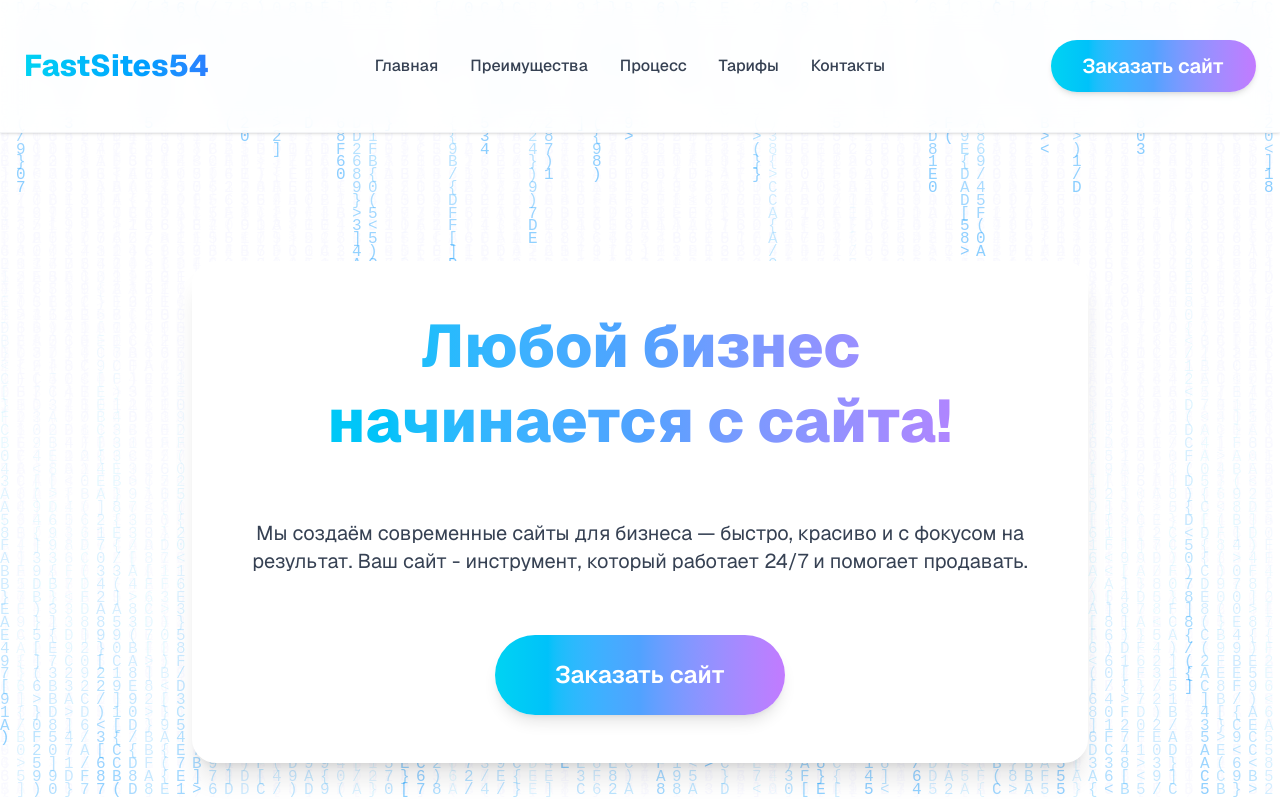
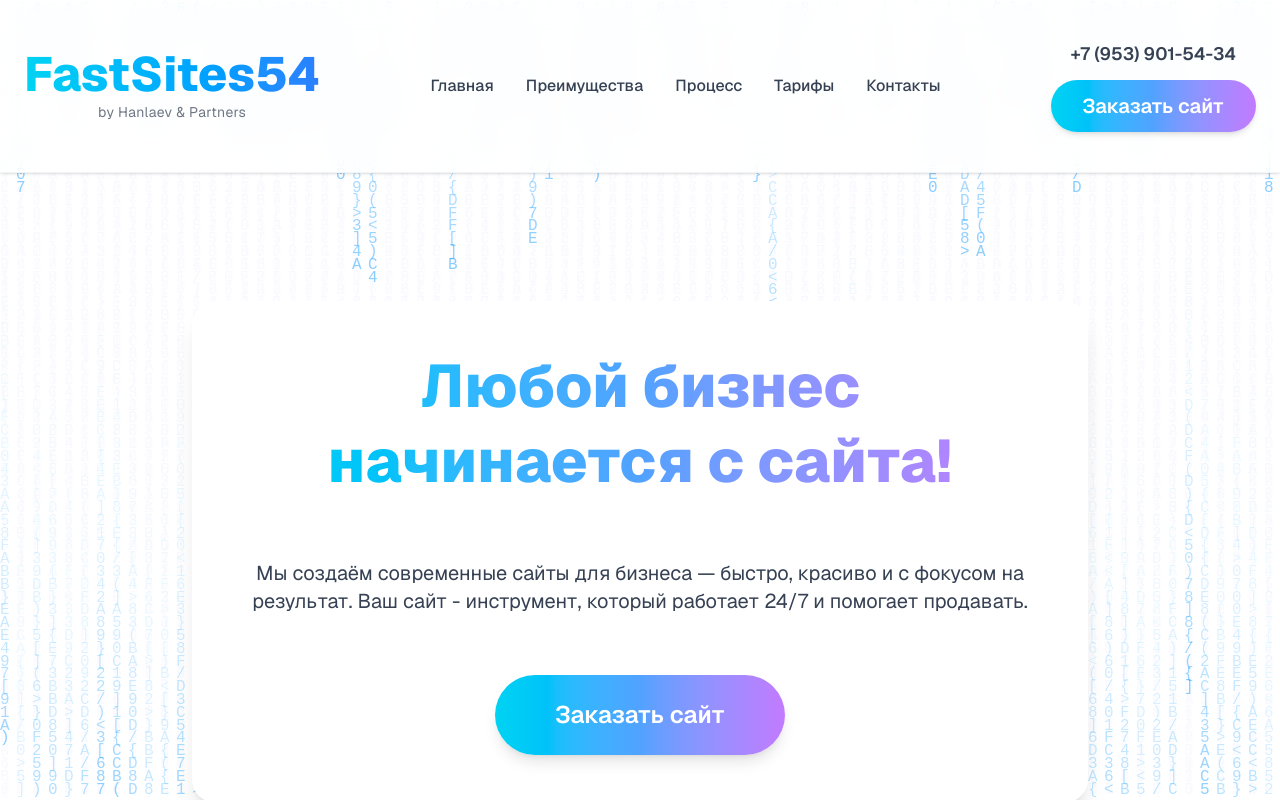
Before and after one commit to HanlaevMuhammed/FS54, a Next.js app: page / in a window 1280 px wide. Shown: the top 800 px of the page. Built offline with nearby package versions, Linux system fonts and the light colour scheme.

Commit message:
Доработан header и адаптация под мобильные устройства и планшеты

```diff
--- a/app/page.tsx
+++ b/app/page.tsx
@@ -8,7 +8,7 @@ export default function FullLanding() {
   const canvasRef = useRef<HTMLCanvasElement>(null)
   const [menuOpen, setMenuOpen] = useState(false)
 
-  // 🌧 Дождь символов
+  // 🌧 Анимация дождя символов
   useEffect(() => {
     const canvas = canvasRef.current
     if (!canvas) return
@@ -53,9 +53,8 @@ export default function FullLanding() {
     }
   }, [])
 
-  // 🔹 Навигация
   const navLinks = [
-    { name: 'Главная', href: '#' },
+    { name: 'Главная', href: '#hero' },
     { name: 'Преимущества', href: '#features' },
     { name: 'Процесс', href: '#process' },
     { name: 'Тарифы', href: '#tariffs' },
@@ -94,7 +93,7 @@ export default function FullLanding() {
   ]
   const [typedCode, setTypedCode] = useState<string[]>([])
 
-  // Эффект "пишущей машинки"
+  // эффект машинки
   useEffect(() => {
     let lineIndex = 0
     let charIndex = 0
@@ -119,41 +118,58 @@ export default function FullLanding() {
     type()
   }, [])
 
+  useEffect(() => {
+    if (window.location.hash) {
+      window.history.replaceState(null, '', window.location.pathname)
+      window.scrollTo({ top: 0, behavior: 'instant' })
+    }
+  }, [])
+
   return (
     <div className="relative bg-white text-gray-900 font-sans overflow-x-hidden">
-      {/* 🌧 Canvas дождь */}
       <canvas ref={canvasRef} className="fixed top-0 left-0 w-full h-full pointer-events-none z-0" />
 
-      {/* 🌐 Header (теперь не фиксированный) */}
+      {/* Header */}
       <header className="relative z-50 bg-white/80 backdrop-blur-md shadow-sm border-b border-gray-100">
-        <div className="max-w-7xl mx-auto flex items-center justify-between px-6 py-10">
+        <div className="max-w-7xl mx-auto flex items-center justify-between px-4 sm:px-6 py-6 md:py-10">
+
+          {/* Логотип */}
           <motion.div
             initial={{ opacity: 0, x: -20 }}
             animate={{ opacity: 1, x: 0 }}
             transition={{ duration: 0.6 }}
-            className="text-3xl font-extrabold bg-clip-text text-transparent bg-gradient-to-r from-cyan-400 to-blue-500 cursor-pointer"
+            className="flex flex-col items-center text-center cursor-pointer"
           >
-            FastSites54
+            <h1 className="text-3xl sm:text-4xl md:text-5xl font-extrabold bg-clip-text text-transparent bg-gradient-to-r from-cyan-400 to-blue-500">
+              FastSites54
+            </h1>
+            <span className="text-xs sm:text-sm text-gray-600 mt-1 tracking-wide opacity-80">
+              by Hanlaev&nbsp;&amp;&nbsp;Partners
+            </span>
           </motion.div>
 
-          <nav className="hidden md:flex items-center gap-8 text-gray-700 font-medium">
+          {/* Навигация */}
+          <nav className="hidden lg:flex items-center gap-8 text-gray-700 font-medium">
             {navLinks.map((link, i) => (
-              <motion.a
-                key={i}
-                href={link.href}
-                whileHover={{ scale: 1.05 }}
-                transition={{ type: 'spring', stiffness: 300 }}
-                className="relative group"
-              >
+              <motion.a key={i} href={link.href} className="relative group">
                 {link.name}
                 <span className="absolute left-0 -bottom-1 w-0 h-0.5 bg-gradient-to-r from-cyan-400 to-blue-400 transition-all duration-300 group-hover:w-full"></span>
               </motion.a>
             ))}
           </nav>
 
-          <div className="flex items-center gap-4">
+          {/* Кнопка и бургер */}
+          <div className="flex flex-col items-center gap-3">
+            {/* Телефон и кнопка видны только на больших экранах */}
+            <a
+              href="tel:+79539015434"
+              className="hidden lg:block text-gray-700 text-lg font-semibold hover:text-cyan-600 transition-colors"
+            >
+              +7 (953) 901-54-34
+            </a>
+
             <Button
-              className="hidden md:inline bg-gradient-to-r from-cyan-400 via-blue-400 to-purple-400 text-white px-8 py-3 rounded-full shadow-md hover:scale-105 hover:shadow-xl transition-transform text-xl font-semibold"
+              className="hidden lg:inline bg-gradient-to-r from-cyan-400 via-blue-400 to-purple-400 text-white px-8 py-3 rounded-full shadow-md hover:scale-105 hover:shadow-xl transition-transform text-xl font-semibold"
               asChild
             >
               <a href="https://t.me/hanlaevm5" target="_blank" rel="noopener noreferrer">
@@ -161,12 +177,18 @@ export default function FullLanding() {
               </a>
             </Button>
 
-            <button onClick={() => setMenuOpen(!menuOpen)} className="md:hidden text-gray-700">
-              {menuOpen ? <X size={26} /> : <Menu size={26} />}
+            {/* 📱 Бургер до 1024 px включительно */}
+            <button
+              onClick={() => setMenuOpen(!menuOpen)}
+              className="lg:hidden text-gray-700 p-2 mt-2 rounded-lg hover:bg-gray-100 transition-colors active:opacity-70"
+              aria-label="Открыть меню"
+            >
+              {menuOpen ? <X size={24} strokeWidth={1.8} /> : <Menu size={24} strokeWidth={1.8} />}
             </button>
           </div>
         </div>
 
+        {/* Мобильное меню */}
         <AnimatePresence>
           {menuOpen && (
             <motion.div
@@ -178,25 +200,20 @@ export default function FullLanding() {
             >
               <div className="flex flex-col items-center py-6 gap-6 text-lg text-gray-800 font-medium">
                 {navLinks.map((link, i) => (
-                  <a
-                    key={i}
-                    href={link.href}
-                    onClick={() => setMenuOpen(false)}
-                    className="hover:text-cyan-600 transition-colors"
-                  >
+                  <a key={i} href={link.href} onClick={() => setMenuOpen(false)} className="hover:text-cyan-600 transition-colors">
                     {link.name}
                   </a>
                 ))}
+
+                <a href="tel:+79539015434" className="text-gray-700 text-lg font-semibold hover:text-cyan-600 transition-colors">
+                  +7 (953) 901-54-34
+                </a>
+
                 <Button
                   className="bg-gradient-to-r from-cyan-400 via-blue-400 to-purple-400 text-white px-6 py-3 rounded-full shadow-md hover:scale-105 hover:shadow-xl transition-transform text-base font-semibold"
                   asChild
                 >
-                  <a
-                    href="https://t.me/hanlaevm5"
-                    target="_blank"
-                    rel="noopener noreferrer"
-                    onClick={() => setMenuOpen(false)}
-                  >
+                  <a href="https://t.me/hanlaevm5" target="_blank" rel="noopener noreferrer">
                     Заказать сайт
                   </a>
                 </Button>
@@ -205,6 +222,9 @@ export default function FullLanding() {
           )}
         </AnimatePresence>
       </header>
+
+
+
 
       {/* Hero Section */}
       <section id="hero" className="relative z-10 flex flex-col items-center justify-center text-center py-32 px-6">
@@ -245,7 +265,7 @@ export default function FullLanding() {
       </section>
 
       {/* Features Section */}
-      <section id="features" className="relative z-10 py-1 px-6 max-w-6xl mx-auto">
+      <section id="features" className="relative z-10 py-20 px-6 max-w-6xl mx-auto">
         <motion.div
           className="grid md:grid-cols-4 gap-8 text-center"
           initial="hidden"
```
